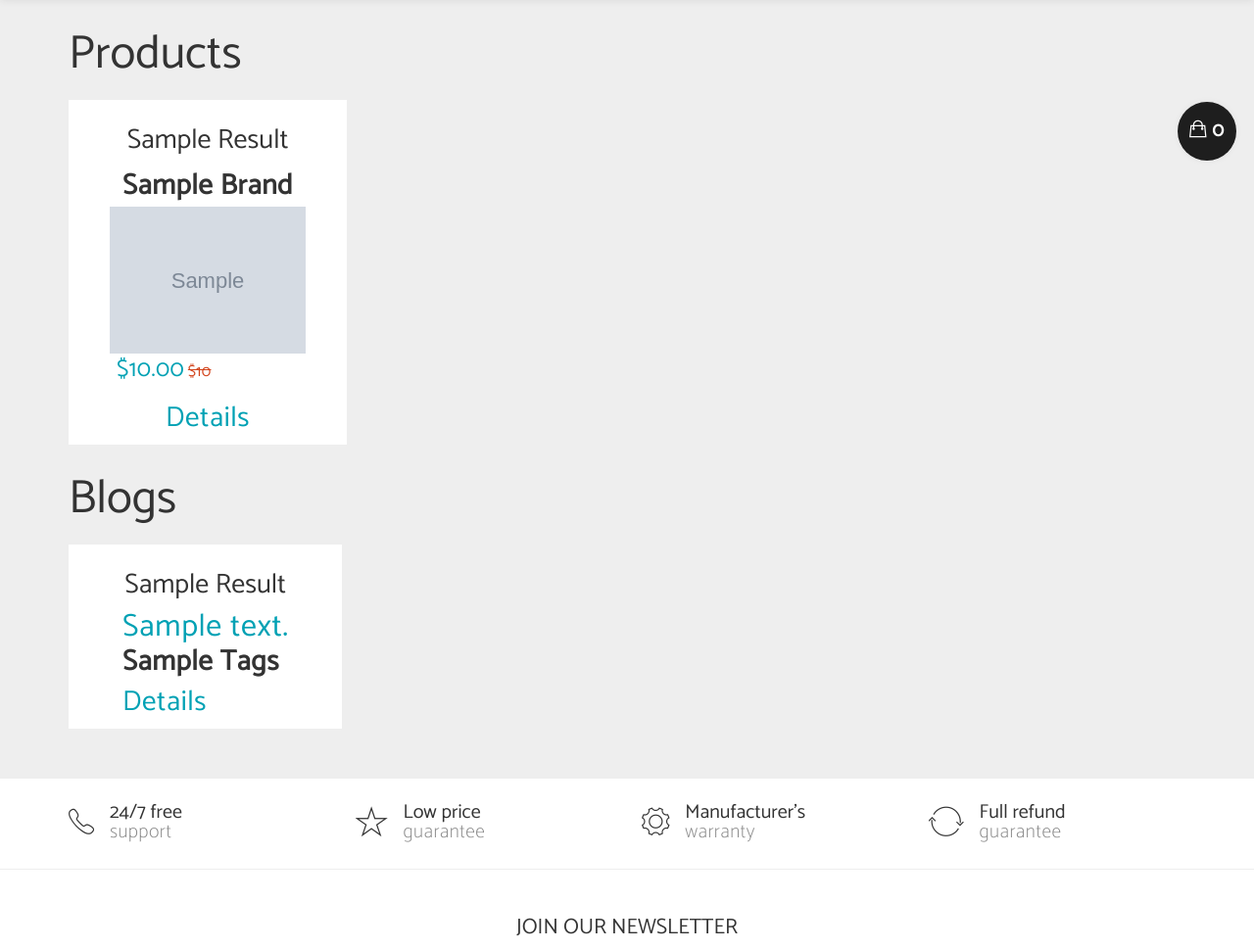
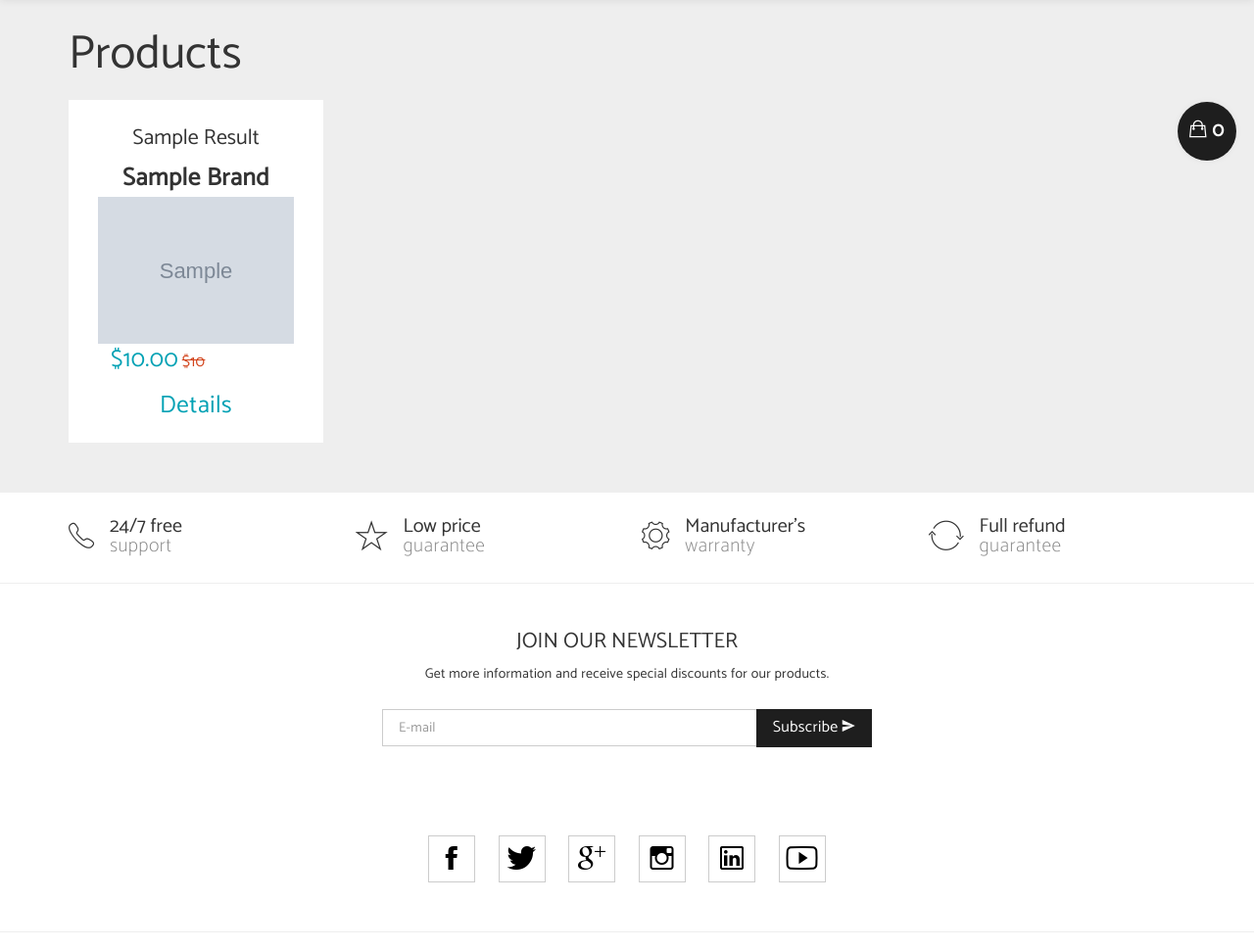
Before and after one commit to Lamank/Unistore, a Django app: template src/core/templates/core/search.html in a window 1280 px wide. Shown: the part 51-1021 px from the top of the page at 98% size. Run offline with Django 4.2, Linux system fonts and the light colour scheme; the template is opened without the code that fills it: most values are stand-ins (such as "Sample title", 1, 10 or a date in 2020); grey boxes marked "Sample" are stand-in pictures; data that the repository does not hold is empty; parts of the project's set-up code (start-up, migrations or seed data) failed here and were passed over; some libraries are stand-ins or nearby versions; some web fonts are replaced.

Commit message:
search page

```diff
--- a/src/core/templates/core/search.html
+++ b/src/core/templates/core/search.html
@@ -26,6 +26,7 @@
         flex-wrap: wrap;
         /* justify-content: space-between; */
         gap: 20px;
+        margin-bottom: 50px;
     }
 
     .main_product {
@@ -41,7 +42,7 @@
 
     .marginFromLeftAndRight {
         margin: 0px 50px !important;
-        font-size: 29px;
+        font-size: 25px;
     }
 
     .price {
@@ -93,7 +94,7 @@
             <div class="main_product">
                 <div class="body cartBody">
                     <div class="content">
-                        <h1 class="h2 productName">{{ result | title }}</h1>
+                        <h3 class="productName">{{ result | title }}</h3>
                         <label class="marginFromLeftAndRight">{{ result.brand | title }} </label>
                         <img src={{result.main_image.url}} alt="">
                         <div class="exceptFromH1">
@@ -115,7 +116,7 @@
             {% endfor %}
         </div>
 
-        <h1>Blogs</h1>
+        <!-- <h1>Blogs</h1>
         <div style="display: flex; justify-content: space-between; margin-bottom: 50px;">
             {% for result in results.1 %}
             <div style="background-color: white; padding: 5px; max-width: 45%;" class="product">
@@ -133,7 +134,7 @@
                 </div>
             </div>
             {% endfor %}
-        </div>
+        </div> -->
     </div>
 </div>
 {% endblock content %}
```
